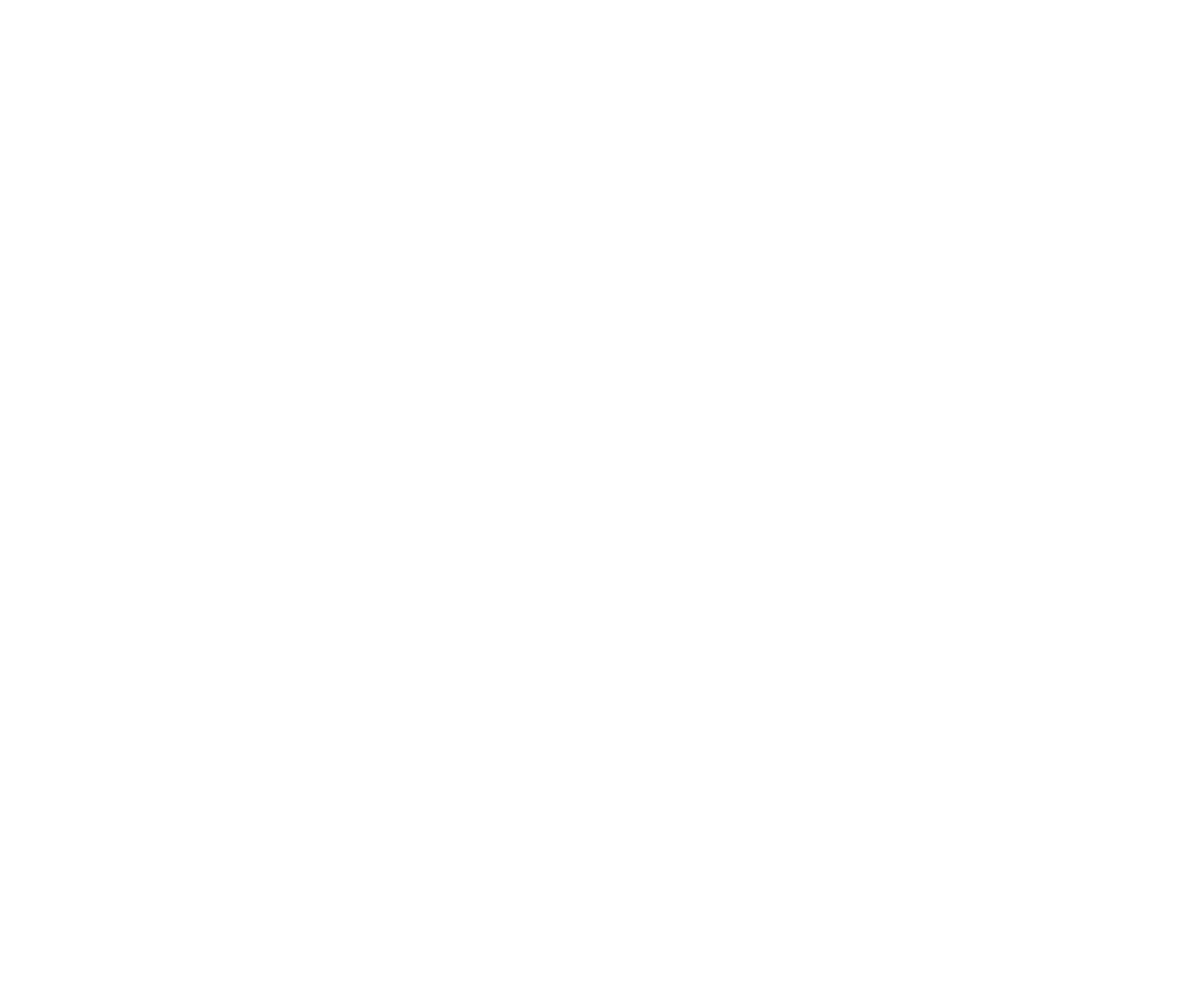
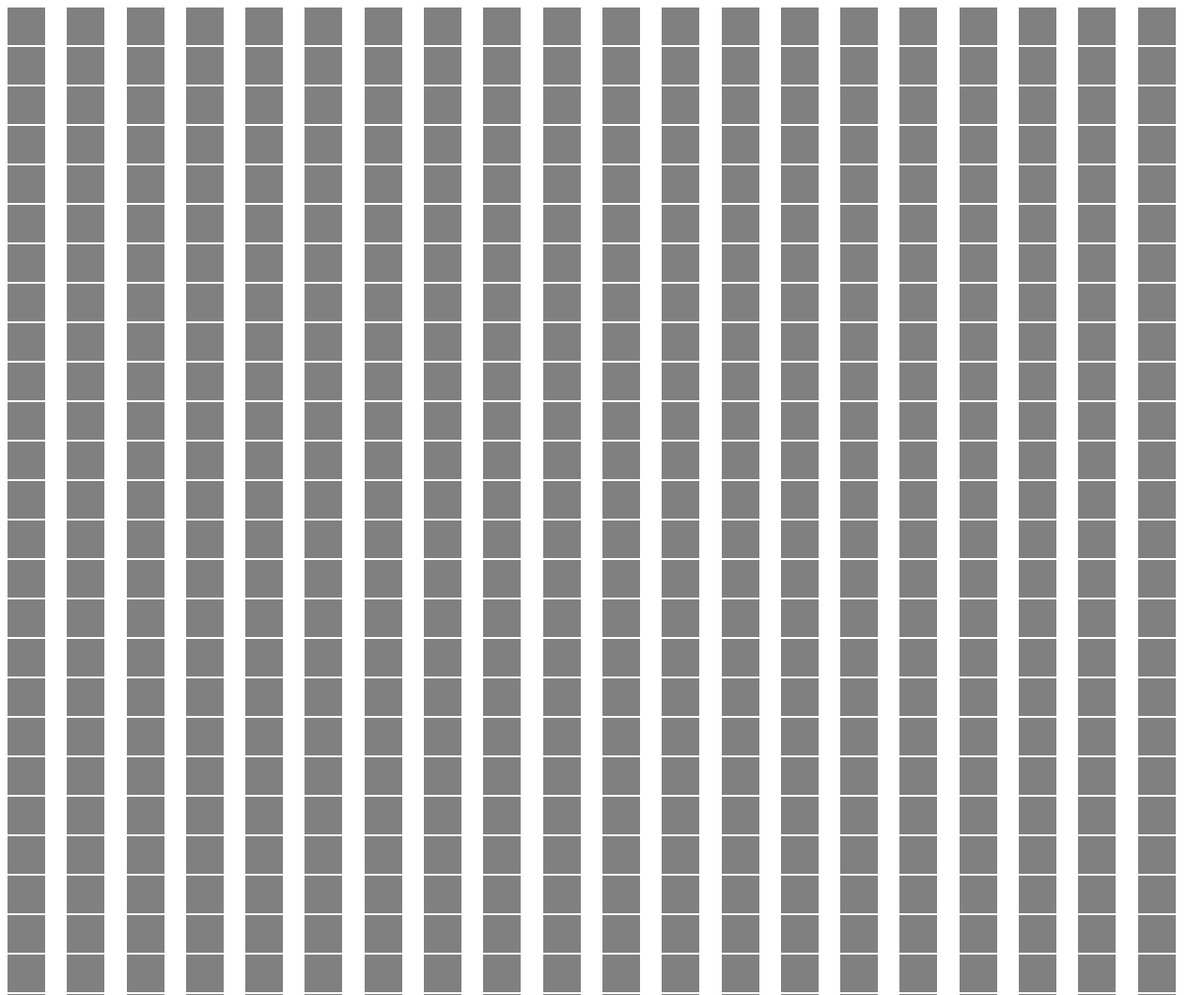
Before and after one commit to acciojob/Color-board-Ravi-Kumar-Yedla, a website: page main.html in a window 1280 px wide. Shown: the top 1059 px of the page at 94% size. Before the commit the page ends 800 px from the top, so only its background shows below. Drawn offline with Linux system fonts and the light colour scheme.

Commit message:
created a submission

```diff
--- a/main.html
+++ b/main.html
@@ -8,6 +8,10 @@
 
 <body>
 	<!-- the entire body must be written by student -->
+	<div class="container"></div>
+
+
+
     <script type="text/javascript" src="./script.js">
 </script>
 
--- a/script.js
+++ b/script.js
@@ -1 +1,16 @@
 //your JS code here. If required.
+let cont = document.querySelector('.container');
+for(let i=0;i<800;i++){
+	//create square boxes
+	let square = document.createElement('div');
+	square.classList.add('square');
+	cont.appendChild(square);
+
+	square.addEventListener('mouseover',() =>{
+		square.classList.add('hovered')
+		setTimeout (() =>{
+			square.classList.remove('hovered');
+
+		},1000);
+	});
+}
--- a/styles.css
+++ b/styles.css
@@ -1 +1,15 @@
 /*  your css code here. If applicable */
+.container{
+	display:grid;
+	grid-template-columns:repeat(20,1fr);
+	grid-gap:2px;
+}
+.square{
+	height:40px;
+	width:40px;
+	background-color:gray;
+	transition: background-color 0.3s;
+}
+.square.hovered{
+	background-color: lightskyblue;
+}
```
